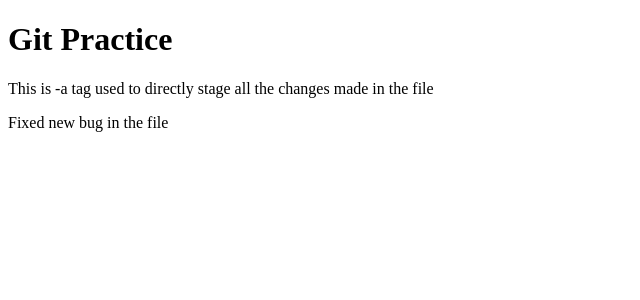
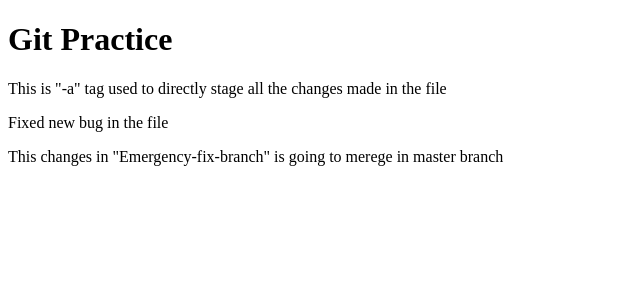
Before and after one commit to tejaskulkarni28/git-practice, a React (Create React App) app in the folder client/: page / in a window 1280 px wide. Shown: the top 300 px of the page, without its empty margins (0-640 px from the left). Built offline with nearby package versions, Linux system fonts and the light colour scheme.

Commit message:
The emergency bug has been fixed

```diff
--- a/client/src/App.js
+++ b/client/src/App.js
@@ -4,8 +4,9 @@ function App() {
   return (
     <div className="App">
       <h1>Git Practice</h1>
-      <p>This is -a tag used to directly stage all the changes made in the file</p>
+      <p>This is "-a" tag used to directly stage all the changes made in the file</p>
       <p>Fixed new bug in the file</p>
+      <p>This changes in "Emergency-fix-branch" is going to merege in master branch</p>
     </div>
   );
 }
```
